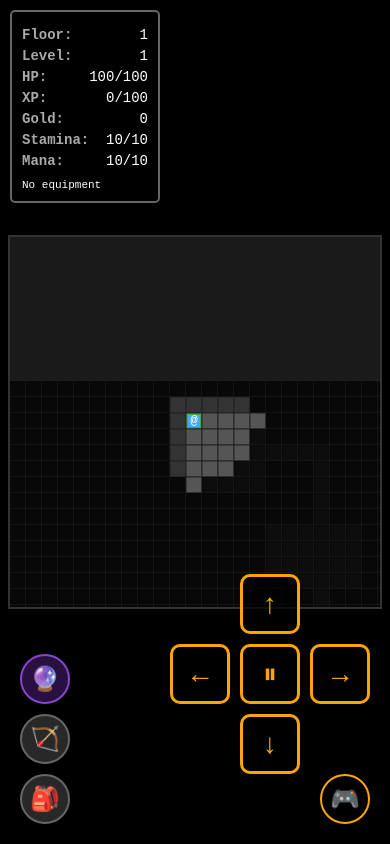
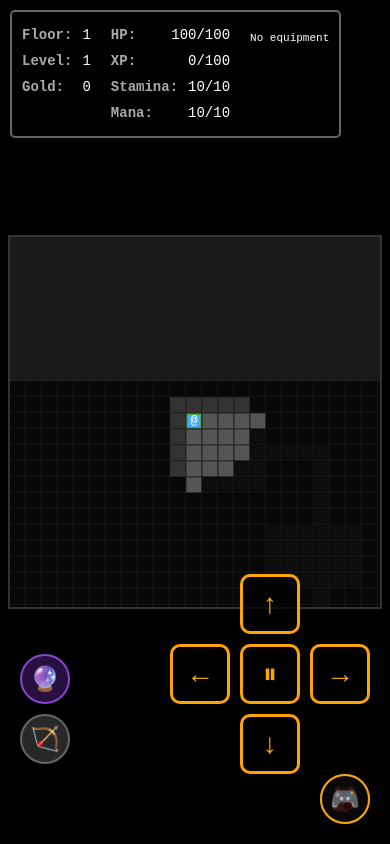
Before and after one commit to dyxsst/endless-tower-rpg, a website built with Vite: page index.html in a window 390 px wide. Both pictures are taken after a click on the button "New Game". Built offline with nearby package versions, Linux system fonts and the light colour scheme; what @instantdb/core would draw is missing.

Commit message:
Reorganize UI: two-column stats panel, reposition mobile buttons (magic/bow left, inventory right)

```diff
--- a/css/inventory.css
+++ b/css/inventory.css
@@ -34,7 +34,7 @@
     display: none !important; /* Hidden by default, shown via JS */
     position: fixed;
     bottom: 20px;
-    left: 20px;
+    right: 20px;
     width: 50px;
     height: 50px;
     background: rgba(50, 50, 50, 0.8);
--- a/css/style.css
+++ b/css/style.css
@@ -45,7 +45,13 @@ body {
     padding: 15px;
     border: 2px solid #666;
     border-radius: 5px;
-    min-width: 200px;
+    display: flex;
+    gap: 20px;
+}
+
+.stats-column {
+    display: flex;
+    flex-direction: column;
 }
 
 .stat-row {
@@ -53,6 +59,7 @@ body {
     justify-content: space-between;
     margin: 5px 0;
     font-size: 14px;
+    white-space: nowrap;
 }
 
 .stat-label {
--- a/index.html
+++ b/index.html
@@ -17,6 +17,7 @@
         <canvas id="game-canvas"></canvas>
         <div id="ui-overlay">
             <div id="stats-panel">
+                <div class="stats-column stats-left">
                     <div class="stat-row">
                         <span class="stat-label">Floor:</span>
                         <span id="floor-number">1</span>
@@ -26,6 +27,12 @@
                         <span id="player-level">1</span>
                     </div>
                     <div class="stat-row">
+                        <span class="stat-label">Gold:</span>
+                        <span id="player-gold">0</span>
+                    </div>
+                </div>
+                <div class="stats-column stats-right">
+                    <div class="stat-row">
                         <span class="stat-label">HP:</span>
                         <span id="player-hp">100/100</span>
                     </div>
@@ -34,16 +41,13 @@
                         <span id="player-xp">0/100</span>
                     </div>
                     <div class="stat-row">
-                    <span class="stat-label">Gold:</span>
-                    <span id="player-gold">0</span>
-                </div>
-                <div class="stat-row">
                         <span class="stat-label">Stamina:</span>
                         <span id="player-stamina">10/10</span>
                     </div>
                     <div class="stat-row">
                         <span class="stat-label">Mana:</span>
                         <span id="player-mana">10/10</span>
+                    </div>
                 </div>
             </div>
 
```
Lines whose indentation alone changed are shown as unchanged.
